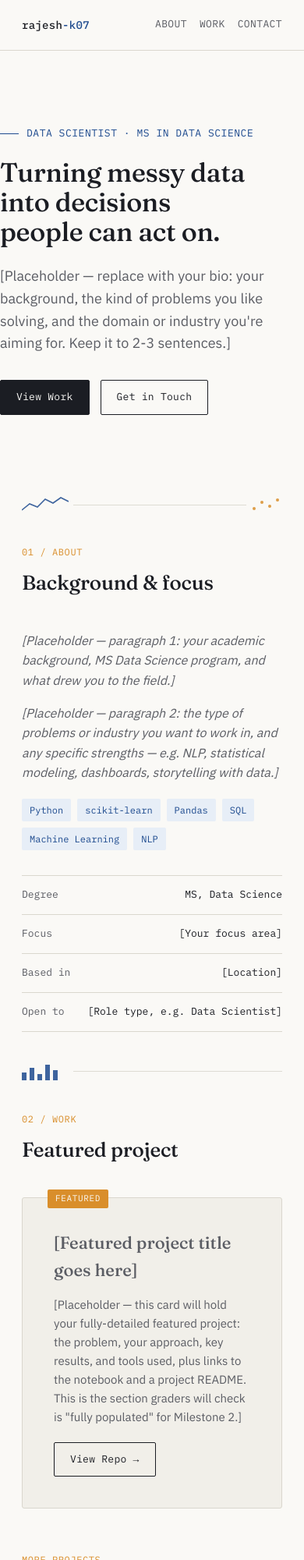
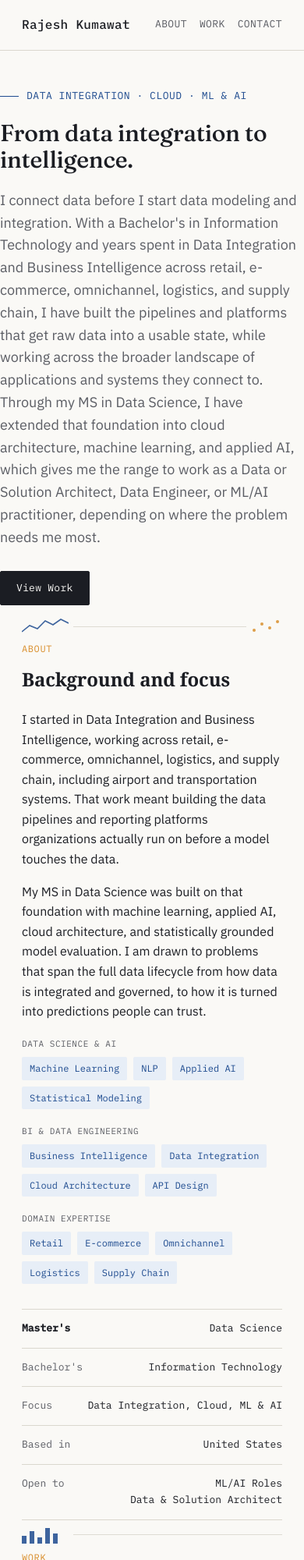
Before and after one commit to rajesh-k07/rajesh-k07.github.io, a plain HTML site: page index.html in a window 390 px wide. Shown: the top 2000 px of the page at 78% size. Drawn offline with Linux system fonts and the light colour scheme.

Commit message:
Add files via upload

```diff
--- a/index.html
+++ b/index.html
@@ -3,8 +3,8 @@
 <head>
 <meta charset="UTF-8">
 <meta name="viewport" content="width=device-width, initial-scale=1.0">
-<title>Rajesh K — Data Science Portfolio</title>
-<meta name="description" content="Data science portfolio — machine learning, NLP, and applied analytics projects.">
+<title>Rajesh Kumawat — Data Science Portfolio</title>
+<meta name="description" content="Data science portfolio — statistics, machine learning, NLP, AI and applied analytics projects.">
 
 <link rel="preconnect" href="https://fonts.googleapis.com">
 <link rel="preconnect" href="https://fonts.gstatic.com" crossorigin>
@@ -41,7 +41,7 @@
   a{ color:inherit; text-decoration:none; }
   ul{ list-style:none; }
 
-  .wrap{ max-width:920px; margin:0 auto; padding:0 28px; }
+  .wrap{ max-width:1200px; margin:0 auto; padding:0 28px; }
 
   /* ---------- NAV ---------- */
   header{
@@ -55,7 +55,7 @@
     height:64px;
   }
   .mark{
-    font-family:var(--mono); font-size:14px; font-weight:500;
+    font-family:var(--mono); font-size:16px; font-weight:500;
     letter-spacing:0.02em;
   }
   .mark span{ color:var(--signal); }
@@ -69,7 +69,7 @@
   .navlinks a:hover{ color:var(--signal); border-color:var(--signal); }
 
   /* ---------- HERO ---------- */
-  .hero{ padding:96px 0 64px; }
+  .hero{ padding:48px 0 8px; }
   .eyebrow{
     font-family:var(--mono); font-size:13px; color:var(--signal);
     letter-spacing:0.04em; text-transform:uppercase; margin-bottom:20px;
@@ -80,14 +80,14 @@
   }
   h1.headline{
     font-family:var(--display); font-weight:500;
-    font-size:clamp(34px, 5vw, 54px);
-    line-height:1.12; letter-spacing:-0.01em;
-    max-width:14ch;
-    margin-bottom:24px;
+    font-size:clamp(30px, 4.2vw, 46px);
+    line-height:1.15; letter-spacing:-0.01em;
+    max-width:36ch;
+    margin-bottom:20px;
   }
   .hero .lede{
-    font-size:18px; color:var(--ink-soft); max-width:56ch;
-    margin-bottom:32px;
+    font-size:18px; color:var(--ink-soft); max-width:78ch;
+    margin-bottom:28px;
   }
   .hero-cta{ display:flex; gap:14px; flex-wrap:wrap; }
   .btn{
@@ -102,32 +102,32 @@
   /* signature divider: sparkline glyphs */
   .divider{
     display:flex; align-items:center; gap:6px;
-    padding:40px 0; opacity:0.85;
+    padding:8px 0; opacity:0.85;
   }
   .divider svg{ height:22px; }
   .divider .rule{ flex:1; height:1px; background:var(--line); }
 
   /* ---------- SECTION shell ---------- */
-  section{ padding:64px 0; }
-  .section-head{ margin-bottom:40px; }
+  section{ padding:12px 0; }
+  .section-head{ margin-bottom:20px; }
   .section-num{
     font-family:var(--mono); font-size:12px; color:var(--amber);
     letter-spacing:0.05em; text-transform:uppercase; margin-bottom:10px;
     display:block;
   }
   h2{
-    font-family:var(--display); font-weight:500;
-    font-size:clamp(26px, 3.4vw, 34px); letter-spacing:-0.01em;
+    font-family:Georgia, 'Times New Roman', serif; font-weight:600;
+    font-size:clamp(24px, 3vw, 30px); letter-spacing:-0.005em;
   }
 
   /* ---------- ABOUT ---------- */
   .about-grid{
-    display:grid; grid-template-columns:1.4fr 1fr; gap:56px;
+    display:grid; grid-template-columns:1.3fr 0.7fr; gap:48px;
   }
   .about-body p{ margin-bottom:16px; color:var(--ink); }
   .about-body p.placeholder{ color:var(--ink-soft); font-style:italic; }
 
-  .stat-list{ border-top:1px solid var(--line); }
+  .stat-list{ border-top:1px solid var(--line); align-self:start; }
   .stat{
     display:flex; justify-content:space-between; align-items:baseline;
     padding:14px 0; border-bottom:1px solid var(--line);
@@ -136,33 +136,31 @@
   .stat .k{ color:var(--ink-soft); }
   .stat .v{ color:var(--ink); text-align:right; }
 
-  .tag-row{ display:flex; flex-wrap:wrap; gap:8px; margin-top:20px; }
+  .tag-row{ display:flex; flex-wrap:wrap; gap:8px; margin-top:8px; }
+  .tag-group{ margin-top:20px; }
+  .tag-group:first-of-type{ margin-top:20px; }
+  .tag-label{
+    font-family:var(--mono); font-size:11px; color:var(--ink-soft);
+    text-transform:uppercase; letter-spacing:0.05em; display:block;
+  }
   .tag{
     font-family:var(--mono); font-size:12px; color:var(--signal);
     background:var(--signal-dim); padding:5px 10px; border-radius:2px;
   }
 
-  /* ---------- FEATURED WORK ---------- */
-  .featured-card{
+  /* ---------- PROJECTS REPO LINK ---------- */
+  .repo-link-card{
     border:1px solid var(--line); background:var(--paper-dim);
-    padding:40px; border-radius:3px; position:relative;
+    padding:36px 40px; border-radius:3px;
+    display:flex; align-items:center; justify-content:space-between;
+    gap:32px; flex-wrap:wrap;
   }
-  .featured-card::before{
-    content:'FEATURED'; position:absolute; top:-11px; left:32px;
-    background:var(--amber); color:var(--paper);
-    font-family:var(--mono); font-size:11px; letter-spacing:0.06em;
-    padding:3px 10px; border-radius:2px;
+  .repo-link-card h3{
+    font-family:var(--display); font-size:22px; font-weight:500;
+    color:var(--ink); margin-bottom:8px;
   }
-  .featured-empty{
-    display:flex; flex-direction:column; gap:14px;
-    align-items:flex-start;
-  }
-  .featured-empty h3{
-    font-family:var(--display); font-size:22px; font-weight:500;
-    color:var(--ink-soft);
-  }
-  .featured-empty p{ color:var(--ink-soft); max-width:52ch; font-size:15px; }
-  .featured-empty .btn{ margin-top:6px; }
+  .repo-link-card p{ color:var(--ink-soft); max-width:52ch; font-size:15px; }
+  .repo-link-card .btn{ flex-shrink:0; }
 
   /* ---------- PROJECT GRID ---------- */
   .project-grid{
@@ -197,7 +195,7 @@
   .contact-link:hover{ background:var(--ink); color:var(--paper); }
 
   footer{
-    border-top:1px solid var(--line); padding:32px 0;
+    border-top:1px solid var(--line); padding:32px 0; margin-top:96px;
     font-family:var(--mono); font-size:12px; color:var(--ink-soft);
     display:flex; justify-content:space-between; flex-wrap:wrap; gap:10px;
   }
@@ -217,7 +215,8 @@
 
 <header>
   <nav class="wrap">
-    <div class="mark">rajesh<span>-k07</span></div>
+    <!--  <div class="mark"><span>Rajesh Kumawat</span></div> -->
+    <div class="mark">Rajesh Kumawat </div>
     <div class="navlinks">
       <a href="#about">About</a>
       <a href="#work">Work</a>
@@ -229,17 +228,15 @@
 <main>
   <!-- ================= HERO ================= -->
   <section class="hero wrap">
-    <div class="eyebrow">Data Scientist · MS in Data Science</div>
+    <div class="eyebrow">Data Integration · Cloud · ML &amp; AI</div>
     <!-- EDIT: replace headline with your own angle — what problem you solve, not just your title -->
-    <h1 class="headline">Turning messy data into decisions people can act on.</h1>
+    <h1 class="headline">From data integration to intelligence.</h1>
     <!-- EDIT: 2-3 sentence bio — background, focus area, what you're looking for -->
-    <p class="lede placeholder-text">
-      [Placeholder — replace with your bio: your background, the kind of problems you like solving,
-      and the domain or industry you're aiming for. Keep it to 2-3 sentences.]
+    <p class="lede">
+       I connect data before I start data modeling and integration. With a Bachelor's in Information Technology and years spent in Data Integration and Business Intelligence across retail, e-commerce, omnichannel, logistics, and supply chain, I have built the pipelines and platforms that get raw data into a usable state, while working across the broader landscape of applications and systems they connect to. Through my MS in Data Science, I have extended that foundation into cloud architecture, machine learning, and applied AI, which gives me the range to work as a Data or Solution Architect, Data Engineer, or ML/AI practitioner, depending on where the problem needs me most.
     </p>
     <div class="hero-cta">
       <a class="btn primary" href="#work">View Work</a>
-      <a class="btn ghost" href="#contact">Get in Touch</a>
     </div>
   </section>
 
@@ -254,32 +251,53 @@
   <!-- ================= ABOUT ================= -->
   <section id="about" class="wrap">
     <div class="section-head">
-      <span class="section-num">01 / About</span>
-      <h2>Background &amp; focus</h2>
+      <span class="section-num">About</span>
+      <h2>Background and focus</h2>
     </div>
     <div class="about-grid">
       <div class="about-body">
-        <!-- EDIT: 2-3 paragraphs. What you studied, notable coursework/thesis, what kind of role you want -->
-        <p class="placeholder">[Placeholder — paragraph 1: your academic background, MS Data Science program,
-        and what drew you to the field.]</p>
-        <p class="placeholder">[Placeholder — paragraph 2: the type of problems or industry you want to work in,
-        and any specific strengths — e.g. NLP, statistical modeling, dashboards, storytelling with data.]</p>
-        <div class="tag-row">
-          <!-- EDIT: swap in your real tools/skills -->
-          <span class="tag">Python</span>
-          <span class="tag">scikit-learn</span>
-          <span class="tag">Pandas</span>
-          <span class="tag">SQL</span>
-          <span class="tag">Machine Learning</span>
-          <span class="tag">NLP</span>
+        <p>I started in Data Integration and Business Intelligence, working across retail, e-commerce, omnichannel,
+        logistics, and supply chain, including airport and transportation systems. That work meant building
+         the data pipelines and reporting platforms organizations actually run on before a model touches the data.</p>
+        <p>My MS in Data Science was built on that foundation with machine learning, applied AI,
+          cloud architecture, and statistically grounded model evaluation.
+          I am drawn to problems that span the full data lifecycle from how data is integrated and governed,
+          to how it is turned into predictions people can trust.<p>
+        <div class="tag-group">
+          <span class="tag-label">Data Science &amp; AI</span>
+          <div class="tag-row">
+            <span class="tag">Machine Learning</span>
+            <span class="tag">NLP</span>
+            <span class="tag">Applied AI</span>
+            <span class="tag">Statistical Modeling</span>
+          </div>
+        </div>
+        <div class="tag-group">
+          <span class="tag-label">BI &amp; Data Engineering</span>
+          <div class="tag-row">
+            <span class="tag">Business Intelligence</span>
+            <span class="tag">Data Integration</span>
+            <span class="tag">Cloud Architecture</span>
+            <span class="tag">API Design</span>
+          </div>
+        </div>
+        <div class="tag-group">
+          <span class="tag-label">Domain Expertise</span>
+          <div class="tag-row">
+            <span class="tag">Retail</span>
+            <span class="tag">E-commerce</span>
+            <span class="tag">Omnichannel</span>
+            <span class="tag">Logistics</span>
+            <span class="tag">Supply Chain</span>
+          </div>
         </div>
       </div>
       <div class="stat-list">
-        <!-- EDIT: fill with your real details -->
-        <div class="stat"><span class="k">Degree</span><span class="v">MS, Data Science</span></div>
-        <div class="stat"><span class="k">Focus</span><span class="v">[Your focus area]</span></div>
-        <div class="stat"><span class="k">Based in</span><span class="v">[Location]</span></div>
-        <div class="stat"><span class="k">Open to</span><span class="v">[Role type, e.g. Data Scientist]</span></div>
+        <div class="stat"><span class="k" style="font-weight:600; color:var(--ink);">Master's</span><span class="v">Data Science</span></div>
+        <div class="stat"><span class="k">Bachelor's</span><span class="v">Information Technology</span></div>
+        <div class="stat"><span class="k">Focus</span><span class="v">Data Integration, Cloud, ML &amp; AI</span></div>
+        <div class="stat"><span class="k">Based in</span><span class="v">United States</span></div>
+        <div class="stat"><span class="k">Open to</span><span class="v">ML/AI Roles <br>Data &amp; Solution Architect</span></div>
       </div>
     </div>
   </section>
@@ -294,38 +312,29 @@
   <!-- ================= WORK / PROJECTS ================= -->
   <section id="work" class="wrap">
     <div class="section-head">
-      <span class="section-num">02 / Work</span>
-      <h2>Featured project</h2>
+      <span class="section-num">Work</span>
+      <h2>Projects</h2>
     </div>
 
-    <!-- This is the section that must be "fully populated" for Milestone 2.
-         Replace the .featured-empty block below with real project content
-         once the project is provided: title, problem framing, approach,
-         results, tools used, and links to the notebook/repo + a README. -->
-    <div class="featured-card">
-      <div class="featured-empty">
-        <h3>[Featured project title goes here]</h3>
-        <p>[Placeholder — this card will hold your fully-detailed featured project: the problem,
-        your approach, key results, and tools used, plus links to the notebook and a project README.
-        This is the section graders will check is "fully populated" for Milestone 2.]</p>
-        <a class="btn ghost" href="https://github.com/rajesh-k07/data-science-portfolio" target="_blank" rel="noopener">View Repo →</a>
+    <div class="repo-link-card">
+      <div>
+        <h3>Data Science Portfolio</h3>
+        <p>All of my project notebooks, code, and write-ups live in one repository, including machine learning, NLP, and applied analytics work from my MS program.</p>
       </div>
+      <a class="btn primary" href="https://github.com/rajesh-k07/data-science-portfolio" target="_blank" rel="noopener">View All Projects →</a>
     </div>
 
-    <div style="margin-top:56px;">
-      <span class="section-num">More projects</span>
+    <div style="margin-top:20px;">
+      <span class="section-num">Highlights</span>
     </div>
     <div class="project-grid">
-      <!-- EDIT: replace each card as projects are added. Grid currently sized for 9 more (10 total). -->
+      <!-- EDIT: replace each card as projects are added. Grid currently sized for 9 (10 total incl. above). -->
+      <div class="project-card"><span class="pnum">01</span><h4>[Project title]</h4><span class="status">Coming soon</span></div>
       <div class="project-card"><span class="pnum">02</span><h4>[Project title]</h4><span class="status">Coming soon</span></div>
       <div class="project-card"><span class="pnum">03</span><h4>[Project title]</h4><span class="status">Coming soon</span></div>
       <div class="project-card"><span class="pnum">04</span><h4>[Project title]</h4><span class="status">Coming soon</span></div>
       <div class="project-card"><span class="pnum">05</span><h4>[Project title]</h4><span class="status">Coming soon</span></div>
       <div class="project-card"><span class="pnum">06</span><h4>[Project title]</h4><span class="status">Coming soon</span></div>
-      <div class="project-card"><span class="pnum">07</span><h4>[Project title]</h4><span class="status">Coming soon</span></div>
-      <div class="project-card"><span class="pnum">08</span><h4>[Project title]</h4><span class="status">Coming soon</span></div>
-      <div class="project-card"><span class="pnum">09</span><h4>[Project title]</h4><span class="status">Coming soon</span></div>
-      <div class="project-card"><span class="pnum">10</span><h4>[Project title]</h4><span class="status">Coming soon</span></div>
     </div>
   </section>
 
@@ -339,27 +348,27 @@
   <!-- ================= CONTACT ================= -->
   <section id="contact" class="wrap">
     <div class="section-head">
-      <span class="section-num">03 / Contact</span>
-      <h2>Let's talk</h2>
+      <span class="section-num">Contact</span>
+      <h2>Get in touch</h2>
     </div>
-    <!-- EDIT: 1-2 sentence closing line -->
-    <p class="placeholder" style="color:var(--ink-soft); max-width:52ch;">
-      [Placeholder — short closing line inviting outreach, e.g. "Open to data scientist and
-      ML roles — happy to walk through any project in more depth."]
+    <p style="color:var(--ink-soft); max-width:52ch;">
+      Open to ML/AI and Data & Solution Architecture roles
+      — please to reach out to connect or discuss any relevant opportunity.
     </p>
     <div class="contact-row">
       <!-- EDIT: replace with your real links -->
-      <a class="contact-link" href="mailto:your.email@example.com">Email</a>
-      <a class="contact-link" href="https://linkedin.com/in/your-profile" target="_blank" rel="noopener">LinkedIn</a>
+      <a class="contact-link" href="mailto:rajesh.kumawat07@gmail.com">Email</a>
+      <a class="contact-link" href="https://www.linkedin.com/in/rajesh-kumawat-a1bab415/" target="_blank" rel="noopener">LinkedIn</a>
       <a class="contact-link" href="https://github.com/rajesh-k07" target="_blank" rel="noopener">GitHub</a>
     </div>
   </section>
 </main>
-
+<br>
 <footer class="wrap">
-  <span>© 2026 Rajesh K.</span>
+  <span>© 2026 Rajesh Kumawat</span>
   <span>Built with GitHub Pages</span>
 </footer>
+<br>
 
 </body>
 </html>
```
